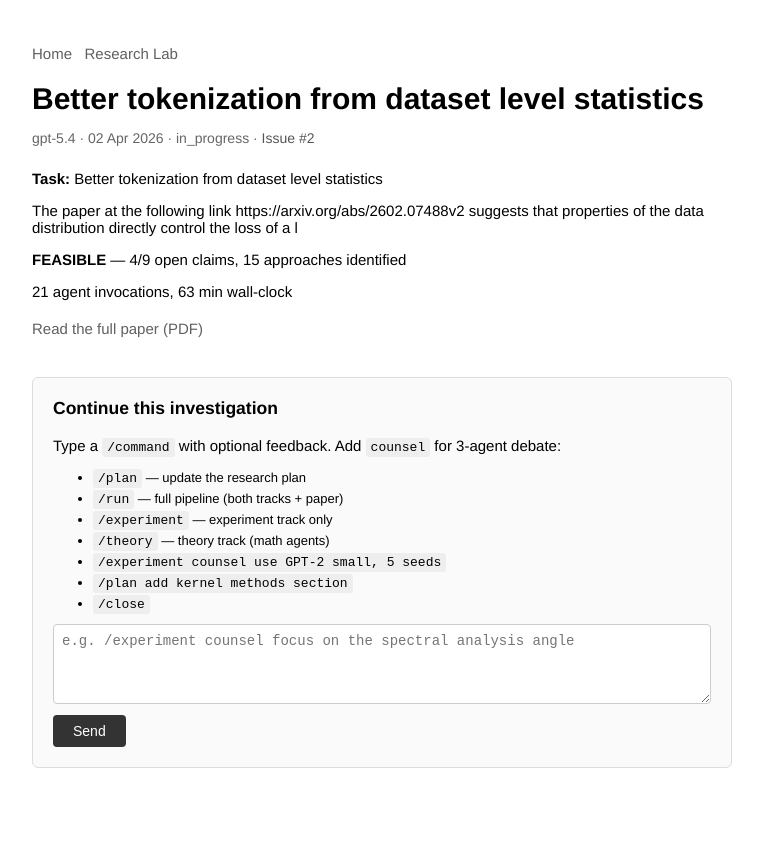
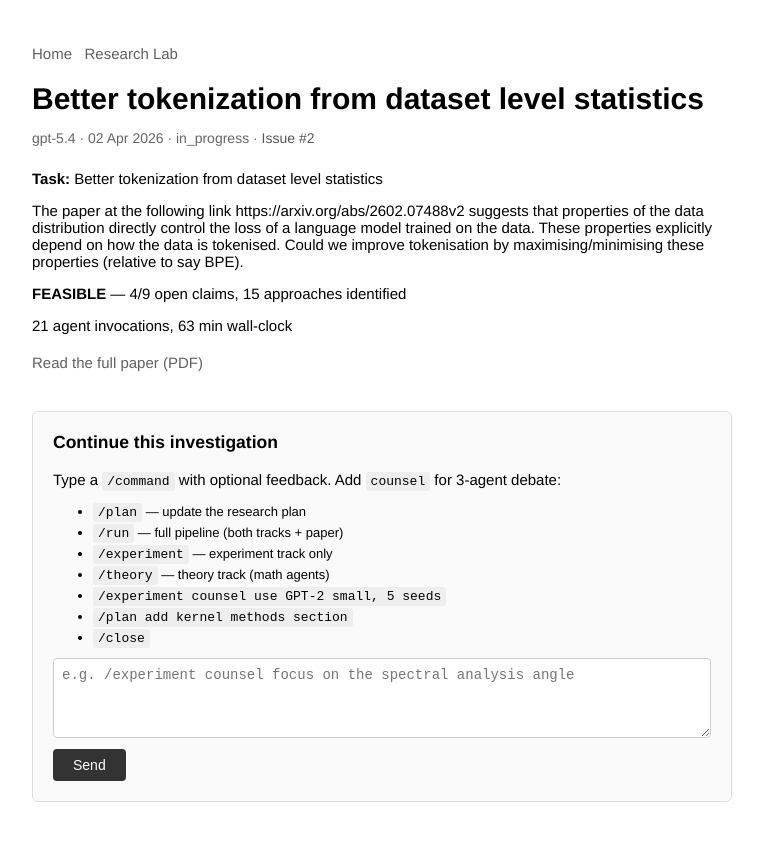
Before and after one commit to le-big-mac/le-big-mac.github.io, a Jekyll site: the page built from _research/2026-04-02-better-tokenization-from-dataset-level-statistics.md, in a window 1280 px wide. Shown: the top 841 px of the page, without its empty margins (258-1021 px from the left). Built offline with Jekyll 4.4.1, drawn with Linux system fonts in a browser that asks for light colours.

Commit message:
Add research: 2026-04-02-better-tokenization-from-dataset-level-statistics.md

```diff
--- a/_research/2026-04-02-better-tokenization-from-dataset-level-statistics.md
+++ b/_research/2026-04-02-better-tokenization-from-dataset-level-statistics.md
@@ -11,7 +11,7 @@
 
 **Task:** Better tokenization from dataset level statistics
 
-The paper at the following link https://arxiv.org/abs/2602.07488v2 suggests that properties of the data distribution directly control the loss of a l
+The paper at the following link https://arxiv.org/abs/2602.07488v2 suggests that properties of the data distribution directly control the loss of a language model trained on the data. These properties explicitly depend on how the data is tokenised. Could we improve tokenisation by maximising/minimising these properties (relative to say BPE).
 
 **FEASIBLE** — 4/9 open claims, 15 approaches identified
 
```
